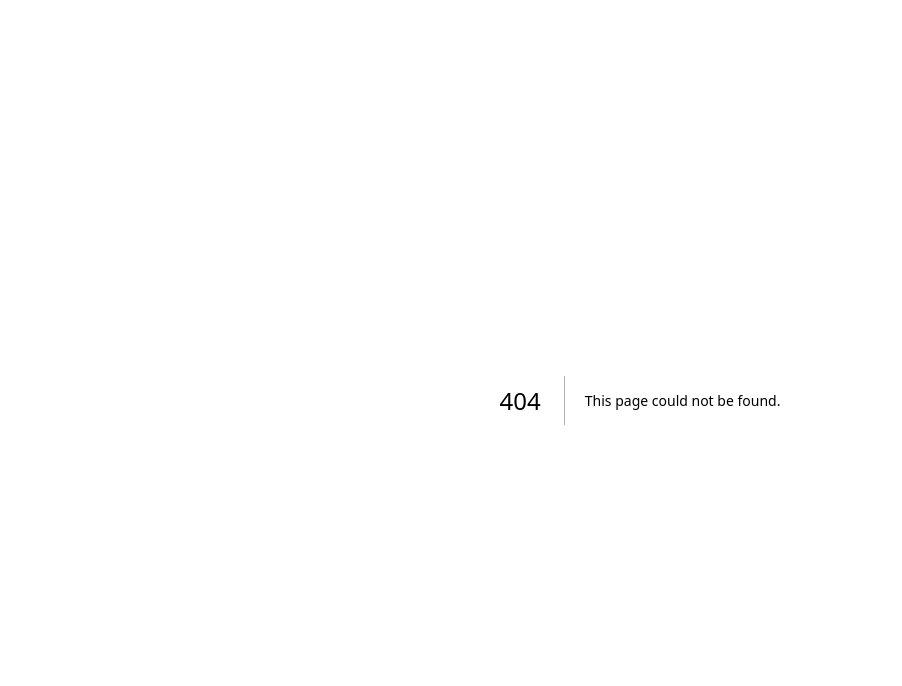
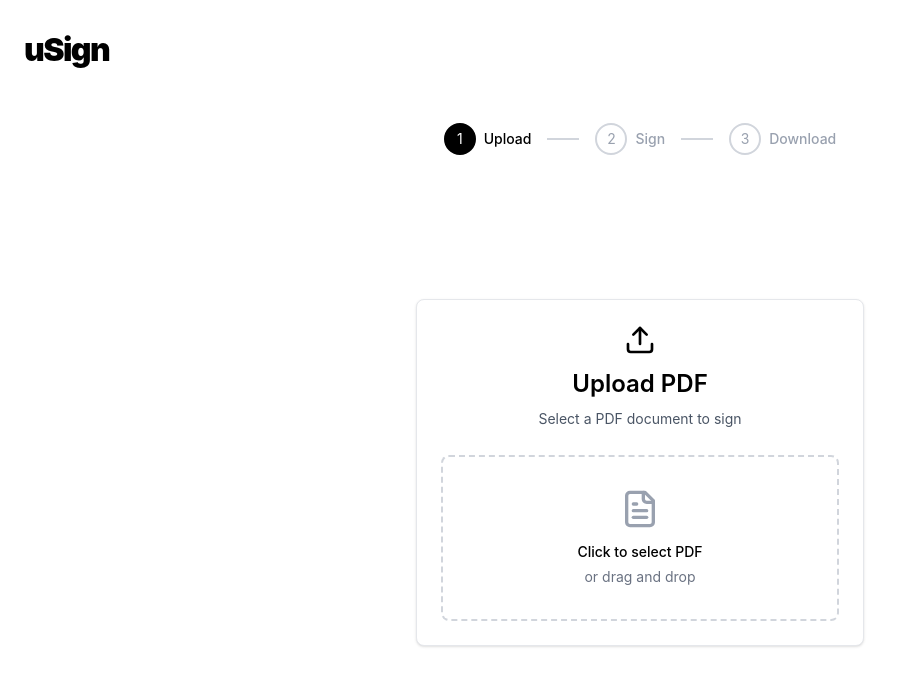
Before and after one commit to Kwurah/usign, a Next.js app: page /uploads in a window 1280 px wide. Before the commit this address had no page. Shown: the top 686 px of the page, without its empty margins (0-902 px from the left). Built offline with nearby package versions, Linux system fonts and the light colour scheme.

Commit message:
feat: implement PDF signing flow component with upload, sign, and download steps

```diff
--- /dev/null
+++ b/src/app/uploads/page.tsx
@@ -0,0 +1,42 @@
+"use client"
+import React, { useState } from 'react';
+import UploadPdf from './Uploadpdf';
+import Uploadsignature from './Uploadsignature';
+import DownloadCard from './Download';
+import StepIndicator from './StepIndicator';
+
+const PDFSigningFlow = () => {
+  const [currentStep, setCurrentStep] = useState<'upload' | 'sign' | 'download'>('upload');
+  const [uploadedFile, setUploadedFile] = useState<File | null>(null);
+  const [signedFilename, setSignedFilename] = useState<string>('');
+
+  return (
+   <div className="min-h-screen  bg-white p-6">
+    <h1 className='logo-black'>uSign</h1>
+      <StepIndicator currentStep={currentStep} />
+      {currentStep === 'upload' && (
+        <UploadPdf
+          setCurrentStep={setCurrentStep}
+          setUploadedFile={setUploadedFile}
+        />
+      )}
+      {currentStep === 'sign' && uploadedFile && (
+        <Uploadsignature
+          uploadedFile={uploadedFile}
+          setCurrentStep={setCurrentStep}
+          setSignedFilename={setSignedFilename}
+        />
+      )}
+      {currentStep === 'download' && signedFilename && (
+        <DownloadCard
+          signedFilename={signedFilename}
+          setCurrentStep={setCurrentStep}
+          setUploadedFile={setUploadedFile}
+          setSignedFilename={setSignedFilename}
+        />
+      )}
+    </div>
+  );
+};
+
+export default PDFSigningFlow;
```
